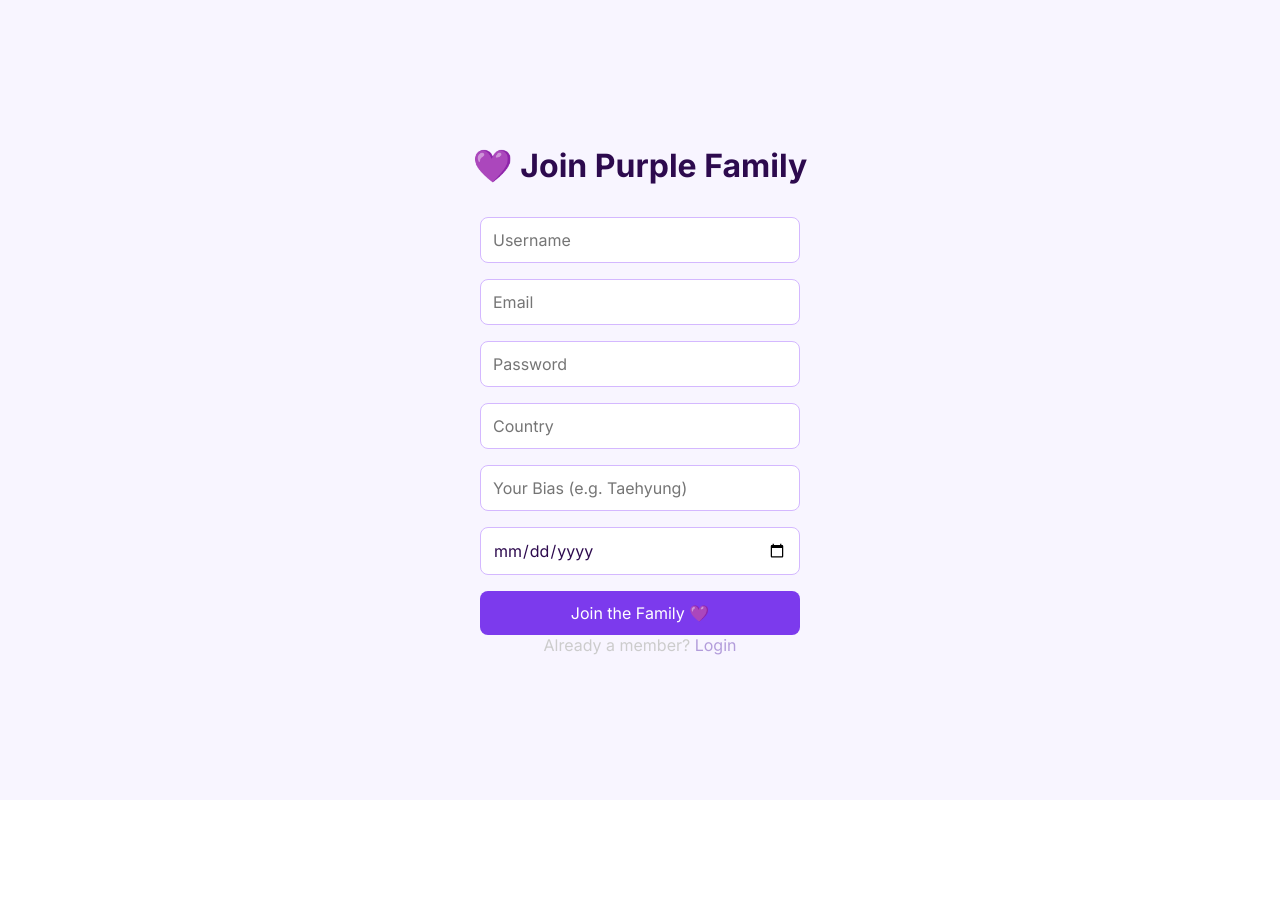
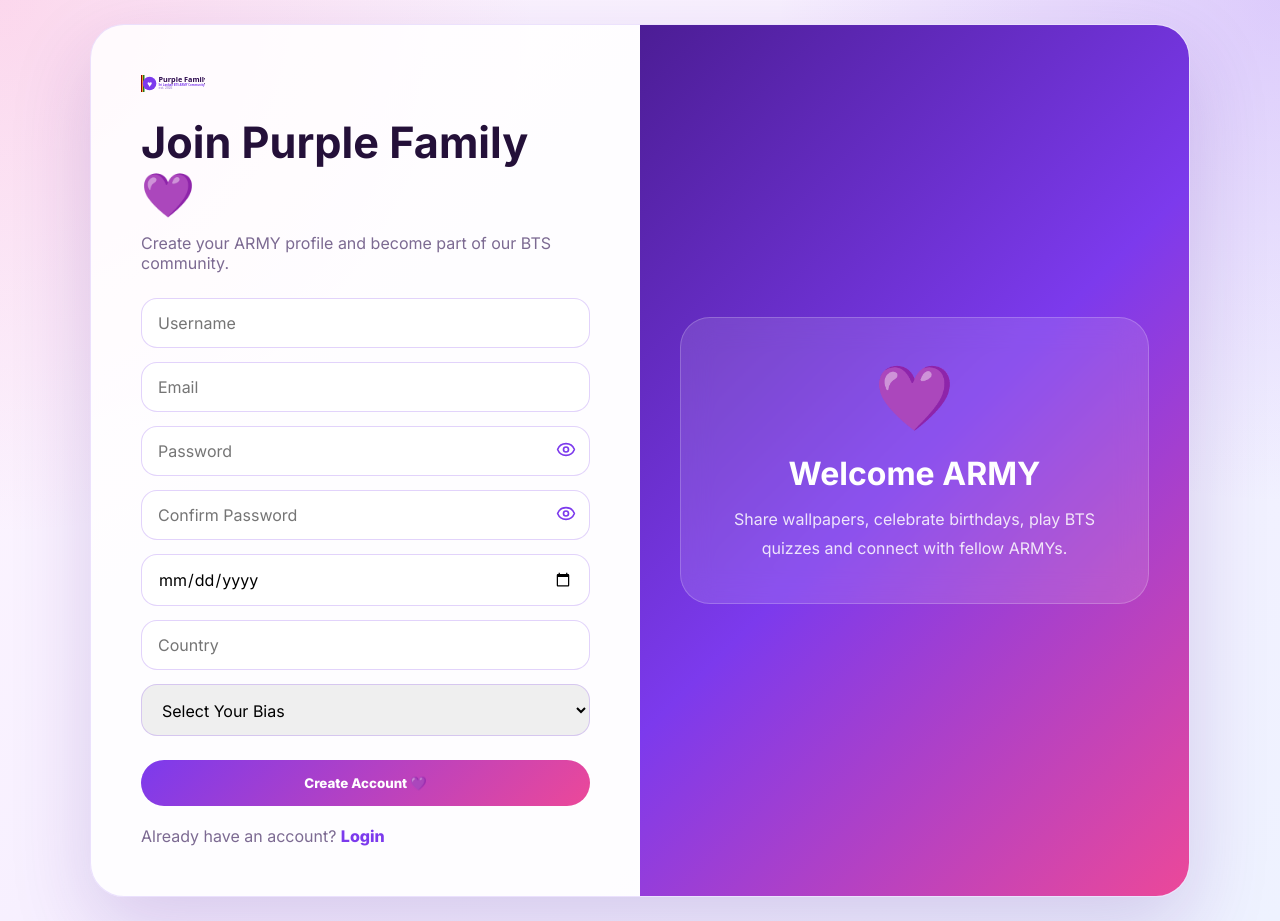
Before and after one commit to kasuni22/purple-family-website, a React (Vite) app in the folder frontend/: page /register in a window 1280 px wide. Before the commit the page ends 800 px from the top, so only its background shows below. Built offline with nearby package versions, Linux system fonts and the light colour scheme.

Commit message:
modernize register page

```diff
--- a/frontend/src/pages/Register.jsx
+++ b/frontend/src/pages/Register.jsx
@@ -1,75 +1,345 @@
 import { useState } from "react";
+import { Link, useNavigate } from "react-router-dom";
+import { Eye, EyeOff } from "lucide-react";
 import API from "../api/axios";
-import { useNavigate } from "react-router-dom";
+import logo from "../assets/logo.svg";
 
 export default function Register() {
+  const navigate = useNavigate();
+
+  const [loading, setLoading] = useState(false);
+
+  const [showPassword, setShowPassword] = useState(false);
+  const [showConfirmPassword, setShowConfirmPassword] = useState(false);
+
   const [form, setForm] = useState({
-    username: "", email: "", password: "",
-    country: "", bias: ""
+    username: "",
+    email: "",
+    password: "",
+    confirmPassword: "",
+    birthday: "",
+    country: "",
+    bias: "",
   });
-  const navigate = useNavigate();
+
+  const handleChange = (e) => {
+    setForm({
+      ...form,
+      [e.target.name]: e.target.value,
+    });
+  };
 
   const handleSubmit = async (e) => {
     e.preventDefault();
+
+    if (form.password !== form.confirmPassword) {
+      alert("Passwords do not match");
+      return;
+    }
+
+    setLoading(true);
+
     try {
-      await API.post("/auth/register", form);
-      alert("Registered successfully! Please login 💜");
+      await API.post("/auth/register", {
+        username: form.username,
+        email: form.email,
+        password: form.password,
+        birthday: form.birthday || null,
+        country: form.country,
+        bias: form.bias,
+      });
+
+      alert("Registration successful 💜");
       navigate("/login");
     } catch (err) {
       alert(err.response?.data?.detail || "Registration failed");
+    } finally {
+      setLoading(false);
     }
   };
 
   return (
-    <div style={styles.container}>
-      <h1 style={styles.title}>💜 Join Purple Family</h1>
-      <form onSubmit={handleSubmit} style={styles.form}>
-        <input style={styles.input} placeholder="Username"
-          onChange={e => setForm({ ...form, username: e.target.value })} required />
-        <input style={styles.input} placeholder="Email" type="email"
-          onChange={e => setForm({ ...form, email: e.target.value })} required />
-        <input style={styles.input} placeholder="Password" type="password"
-          onChange={e => setForm({ ...form, password: e.target.value })} required />
-        <input style={styles.input} placeholder="Country"
-          onChange={e => setForm({ ...form, country: e.target.value })} />
-        <input style={styles.input} placeholder="Your Bias (e.g. Taehyung)"
-          onChange={e => setForm({ ...form, bias: e.target.value })} />
-        <input style={styles.input} placeholder="Birthday (YYYY-MM-DD)"
-          type="date"
-          onChange={e => setForm({ ...form, birthday: e.target.value })} />
-        <button style={styles.button} type="submit">Join the Family 💜</button>
-      </form>
-      <p style={{ color: "#ccc" }}>Already a member? <a href="/login" style={{ color: "#b39ddb" }}>Login</a></p>
-    </div>
+    <main style={styles.page}>
+      <section style={styles.card}>
+        <div style={styles.left}>
+          <img src={logo} alt="Purple Family" style={styles.logo} />
+
+          <h1 style={styles.title}>Join Purple Family 💜</h1>
+
+          <p style={styles.subtitle}>
+            Create your ARMY profile and become part of our BTS community.
+          </p>
+
+          <form onSubmit={handleSubmit} style={styles.form}>
+            <input
+              style={styles.input}
+              name="username"
+              placeholder="Username"
+              value={form.username}
+              onChange={handleChange}
+              required
+            />
+
+            <input
+              style={styles.input}
+              type="email"
+              name="email"
+              placeholder="Email"
+              value={form.email}
+              onChange={handleChange}
+              required
+            />
+
+            {/* Password */}
+
+            <div style={styles.passwordWrapper}>
+              <input
+                style={styles.passwordInput}
+                type={showPassword ? "text" : "password"}
+                name="password"
+                placeholder="Password"
+                value={form.password}
+                onChange={handleChange}
+                required
+              />
+
+              <button
+                type="button"
+                style={styles.eyeButton}
+                onClick={() => setShowPassword(!showPassword)}
+              >
+                {showPassword ? (
+                  <EyeOff size={20} />
+                ) : (
+                  <Eye size={20} />
+                )}
+              </button>
+            </div>
+
+            {/* Confirm Password */}
+
+            <div style={styles.passwordWrapper}>
+              <input
+                style={styles.passwordInput}
+                type={showConfirmPassword ? "text" : "password"}
+                name="confirmPassword"
+                placeholder="Confirm Password"
+                value={form.confirmPassword}
+                onChange={handleChange}
+                required
+              />
+
+              <button
+                type="button"
+                style={styles.eyeButton}
+                onClick={() =>
+                  setShowConfirmPassword(!showConfirmPassword)
+                }
+              >
+                {showConfirmPassword ? (
+                  <EyeOff size={20} />
+                ) : (
+                  <Eye size={20} />
+                )}
+              </button>
+            </div>
+
+            <input
+              style={styles.input}
+              type="date"
+              name="birthday"
+              value={form.birthday}
+              onChange={handleChange}
+            />
+
+            <input
+              style={styles.input}
+              name="country"
+              placeholder="Country"
+              value={form.country}
+              onChange={handleChange}
+            />
+
+            <select
+              style={styles.input}
+              name="bias"
+              value={form.bias}
+              onChange={handleChange}
+            >
+              <option value="">Select Your Bias</option>
+              <option value="RM">RM</option>
+              <option value="Jin">Jin</option>
+              <option value="SUGA">SUGA</option>
+              <option value="j-hope">j-hope</option>
+              <option value="Jimin">Jimin</option>
+              <option value="V">V</option>
+              <option value="Jung Kook">Jung Kook</option>
+            </select>
+
+            <button
+              type="submit"
+              style={styles.button}
+              disabled={loading}
+            >
+              {loading ? "Creating Account..." : "Create Account 💜"}
+            </button>
+          </form>
+
+          <p style={styles.bottomText}>
+            Already have an account?{" "}
+            <Link to="/login" style={styles.link}>
+              Login
+            </Link>
+          </p>
+        </div>
+
+        <div style={styles.right}>
+          <div style={styles.glass}>
+            <span style={styles.bigEmoji}>💜</span>
+
+            <h2 style={styles.panelTitle}>Welcome ARMY</h2>
+
+            <p style={styles.panelText}>
+              Share wallpapers, celebrate birthdays, play BTS quizzes and
+              connect with fellow ARMYs.
+            </p>
+          </div>
+        </div>
+      </section>
+    </main>
   );
 }
 
 const styles = {
-  container: {
+  page: {
     minHeight: "100vh",
-    background: "#f8f5ff",
+    display: "grid",
+    placeItems: "center",
+    padding: "24px",
+  },
+
+  card: {
+    width: "min(1100px,100%)",
+    display: "grid",
+    gridTemplateColumns: "1fr 1fr",
+    overflow: "hidden",
+    borderRadius: "34px",
+    background: "rgba(255,255,255,0.85)",
+    border: "1px solid rgba(124,58,237,0.14)",
+    boxShadow: "0 30px 80px rgba(76,29,149,0.18)",
+  },
+
+  left: {
+    padding: "50px",
+  },
+
+  logo: {
+    width: "64px",
+    marginBottom: "20px",
+  },
+
+  title: {
+    fontSize: "2.7rem",
+    color: "#241039",
+    marginBottom: "12px",
+  },
+
+  subtitle: {
+    color: "#7c6a92",
+    marginBottom: "25px",
+  },
+
+  form: {
     display: "flex",
     flexDirection: "column",
-    alignItems: "center",
-    justifyContent: "center",
+    gap: "14px",
   },
-  title: { color: "#2d0a4e", fontSize: "2rem", marginBottom: "2rem" },
-  form: { display: "flex", flexDirection: "column", gap: "1rem", width: "320px" },
+
   input: {
-    padding: "12px",
-    borderRadius: "8px",
-    border: "1px solid #d4b8ff",
-    background: "#ffffff",
-    color: "#2d0a4e",
+    width: "100%",
+    padding: "14px 16px",
+    borderRadius: "16px",
+    border: "1px solid rgba(124,58,237,0.22)",
+    outline: "none",
     fontSize: "1rem",
   },
+
+  passwordWrapper: {
+    position: "relative",
+  },
+
+  passwordInput: {
+    width: "100%",
+    padding: "14px 50px 14px 16px",
+    borderRadius: "16px",
+    border: "1px solid rgba(124,58,237,0.22)",
+    outline: "none",
+    fontSize: "1rem",
+  },
+
+  eyeButton: {
+    position: "absolute",
+    top: "50%",
+    right: "14px",
+    transform: "translateY(-50%)",
+    border: "none",
+    background: "transparent",
+    cursor: "pointer",
+    color: "#7c3aed",
+  },
+
   button: {
-    padding: "12px",
-    borderRadius: "8px",
-    background: "#7c3aed",
+    marginTop: "10px",
+    border: "none",
+    borderRadius: "999px",
+    padding: "15px",
     color: "white",
-    fontSize: "1rem",
+    fontWeight: "800",
     cursor: "pointer",
-    border: "none",
+    background:
+      "linear-gradient(135deg,#7c3aed,#ec4899)",
+  },
+
+  bottomText: {
+    marginTop: "20px",
+    color: "#7c6a92",
+  },
+
+  link: {
+    color: "#7c3aed",
+    fontWeight: "800",
+  },
+
+  right: {
+    display: "grid",
+    placeItems: "center",
+    padding: "40px",
+    background:
+      "linear-gradient(135deg,#4c1d95,#7c3aed,#ec4899)",
+  },
+
+  glass: {
+    background: "rgba(255,255,255,0.12)",
+    border: "1px solid rgba(255,255,255,0.2)",
+    backdropFilter: "blur(15px)",
+    borderRadius: "30px",
+    padding: "40px",
+    color: "white",
+    textAlign: "center",
+  },
+
+  bigEmoji: {
+    fontSize: "4rem",
+  },
+
+  panelTitle: {
+    marginTop: "18px",
+    fontSize: "2rem",
+  },
+
+  panelText: {
+    marginTop: "12px",
+    lineHeight: "1.8",
+    color: "rgba(255,255,255,0.85)",
   },
 };
```
